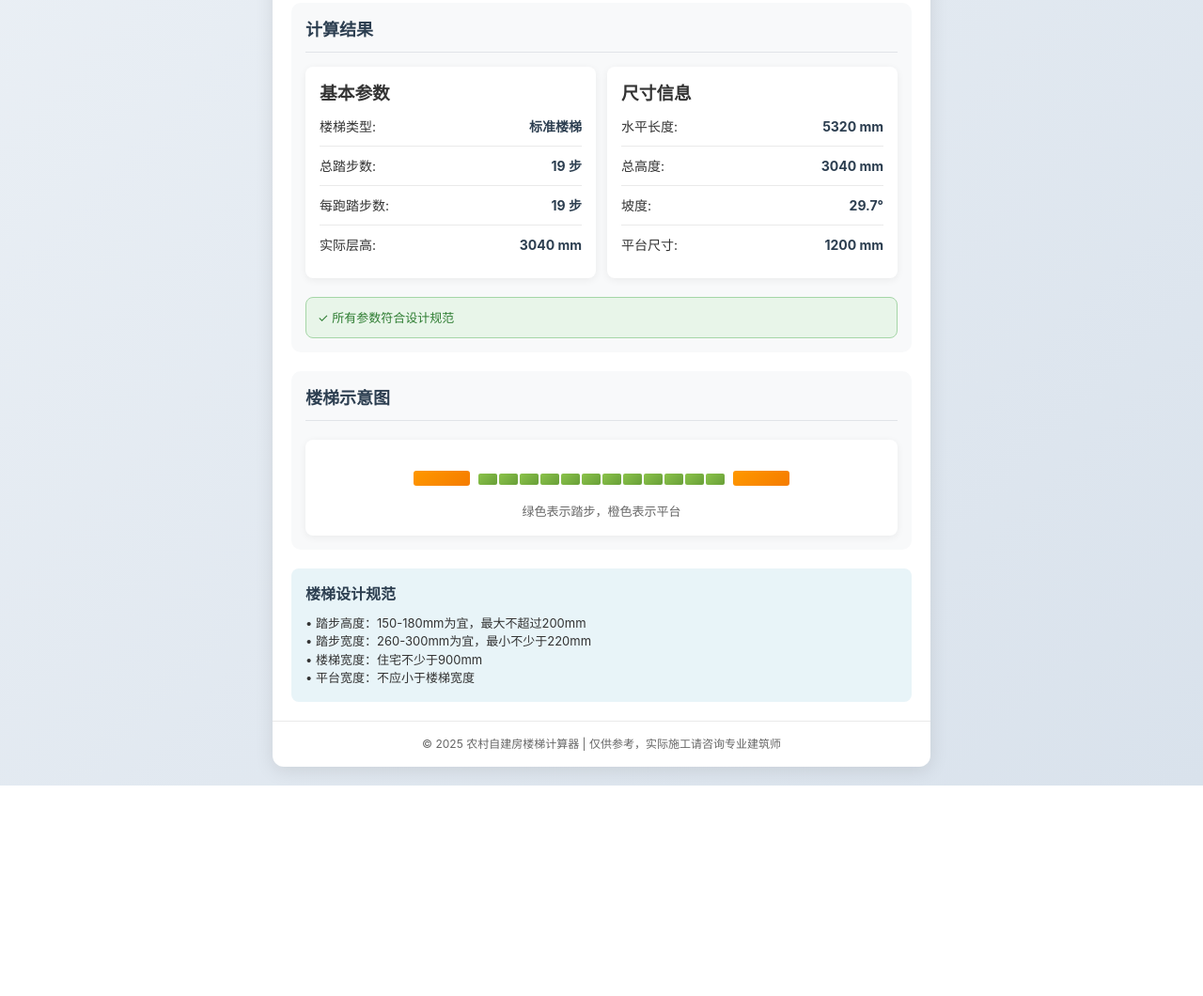
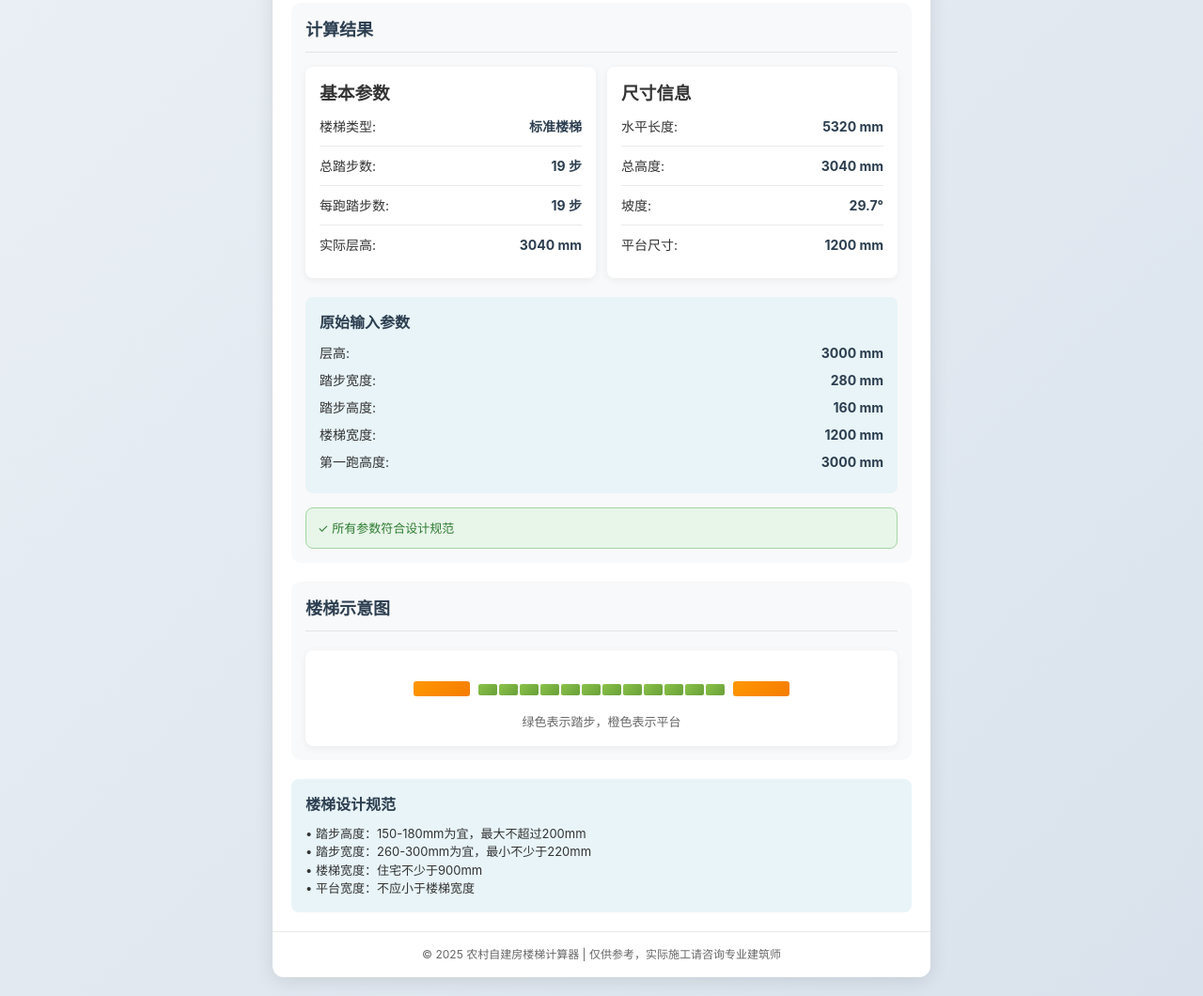
Before and after one commit to zhagons/StairCalculator, a plain HTML site: page index.html in a window 1280 px wide. Shown: the part 888-1948 px from the top of the page at 94% size. Before the commit the page ends 1724 px from the top, so only its background shows below. Drawn offline with Linux system fonts and the light colour scheme.

Commit message:
Add files via upload

```diff
--- a/index.html
+++ b/index.html
@@ -1,9 +1,10 @@
 <!DOCTYPE html>
 <html lang="zh-CN">
+
 <head>
     <meta charset="UTF-8">
     <meta name="viewport" content="width=device-width, initial-scale=1.0, maximum-scale=1.0, user-scalable=no">
-     <link rel="shortcut icon" href="./favicon.ico">
+    <link rel="shortcut icon" href="./favicon.ico">
     <title>农村自建房楼梯计算器</title>
     <style>
         * {
@@ -13,6 +14,7 @@
             -webkit-tap-highlight-color: transparent;
             font-family: -apple-system, BlinkMacSystemFont, 'Helvetica Neue', sans-serif;
         }
+
         body {
             background: linear-gradient(135deg, #f0f4f8 0%, #d9e2ec 100%);
             min-height: 100vh;
@@ -20,6 +22,7 @@
             color: #333;
             line-height: 1.5;
         }
+
         .container {
             background: white;
             border-radius: 12px;
@@ -28,30 +31,36 @@
             max-width: 100%;
             margin: 0 auto;
         }
+
         header {
             background: linear-gradient(135deg, #2c3e50 0%, #4a6572 100%);
             color: white;
             padding: 20px 15px;
             text-align: center;
         }
+
         h1 {
             font-size: 22px;
             margin-bottom: 8px;
             font-weight: 600;
         }
+
         .subtitle {
             font-size: 14px;
             opacity: 0.9;
         }
+
         .content {
             padding: 15px;
         }
+
         .section {
             margin-bottom: 20px;
             background: #f8f9fa;
             border-radius: 10px;
             padding: 15px;
         }
+
         h2 {
             color: #2c3e50;
             font-size: 18px;
@@ -60,9 +69,11 @@
             border-bottom: 1px solid #e1e4e8;
             font-weight: 600;
         }
+
         .input-group {
             margin-bottom: 15px;
         }
+
         label {
             display: block;
             margin-bottom: 0;
@@ -70,7 +81,9 @@
             font-weight: 500;
             font-size: 14px;
         }
-        input, select {
+
+        input,
+        select {
             width: 100%;
             padding: 12px;
             border: 1px solid #d1d8e0;
@@ -80,22 +93,27 @@
             -webkit-appearance: none;
             appearance: none;
         }
-        input:focus, select:focus {
+
+        input:focus,
+        select:focus {
             outline: none;
             border-color: #4a6572;
             box-shadow: 0 0 0 2px rgba(74, 101, 114, 0.2);
         }
+
         .unit {
             color: #777;
             font-size: 12px;
             margin-left: 4px;
         }
+
         .radio-group {
             display: grid;
             grid-template-columns: repeat(3, 1fr);
             gap: 8px;
             margin-bottom: 15px;
         }
+
         .radio-option {
             display: flex;
             align-items: center;
@@ -109,14 +127,17 @@
             transition: all 0.2s;
             border: 1px solid transparent;
         }
+
         .radio-option.active {
             background: #d4e6f1;
             border-color: #2c3e50;
             font-weight: 500;
         }
+
         .radio-option input {
             display: none;
         }
+
         .custom-run-config {
             margin-top: 15px;
             padding: 12px;
@@ -124,20 +145,24 @@
             border-radius: 8px;
             border: 1px dashed #6ab0de;
         }
+
         .run-config-item {
             display: flex;
             align-items: center;
             margin-bottom: 10px;
             gap: 8px;
         }
+
         .run-config-item label {
             min-width: 80px;
             margin-bottom: 0;
             font-size: 14px;
         }
+
         .run-config-item input {
             flex: 1;
         }
+
         button {
             background: linear-gradient(135deg, #2c3e50 0%, #4a6572 100%);
             color: white;
@@ -151,21 +176,25 @@
             width: 100%;
             margin: 15px 0;
         }
+
         button:active {
             transform: scale(0.98);
         }
+
         .result-grid {
             display: grid;
             grid-template-columns: 1fr;
             gap: 12px;
             margin-bottom: 20px;
         }
+
         .result-card {
             background: white;
             padding: 15px;
             border-radius: 8px;
             box-shadow: 0 2px 8px rgba(0, 0, 0, 0.06);
         }
+
         .result-item {
             display: flex;
             justify-content: space-between;
@@ -173,13 +202,40 @@
             border-bottom: 1px solid #eaeaea;
             font-size: 14px;
         }
+
         .result-item:last-child {
             border-bottom: none;
         }
+
         .value {
             font-weight: bold;
             color: #2c3e50;
         }
+
+        .original-params {
+            background: #e8f4f8;
+            padding: 15px;
+            border-radius: 8px;
+            margin-top: 15px;
+        }
+
+        .original-params h3 {
+            color: #2c3e50;
+            margin-bottom: 10px;
+            font-size: 16px;
+        }
+
+        .param-item {
+            display: flex;
+            justify-content: space-between;
+            margin-bottom: 8px;
+            font-size: 14px;
+        }
+
+        .param-item:last-child {
+            margin-bottom: 0;
+        }
+
         .visualization {
             margin-top: 20px;
             padding: 15px;
@@ -188,6 +244,7 @@
             box-shadow: 0 2px 8px rgba(0, 0, 0, 0.06);
             overflow-x: auto;
         }
+
         .stair-case {
             display: flex;
             flex-direction: column;
@@ -195,11 +252,13 @@
             margin: 10px 0;
             min-width: 300px;
         }
+
         .stair-run {
             display: flex;
             margin: 8px 0;
             align-items: flex-end;
         }
+
         .stair {
             width: 20px;
             height: 12px;
@@ -207,6 +266,7 @@
             margin: 1px;
             border-radius: 2px;
         }
+
         .stair-platform {
             width: 60px;
             height: 16px;
@@ -214,6 +274,7 @@
             margin: 0 8px;
             border-radius: 3px;
         }
+
         .spec-note {
             background: #e8f4f8;
             padding: 15px;
@@ -222,11 +283,13 @@
             font-size: 13px;
             line-height: 1.5;
         }
+
         .spec-note h3 {
             color: #2c3e50;
             margin-bottom: 10px;
             font-size: 16px;
         }
+
         .validation {
             margin-top: 15px;
             padding: 12px;
@@ -234,21 +297,25 @@
             font-size: 13px;
             line-height: 1.4;
         }
+
         .validation.valid {
             background: #e8f5e9;
             color: #2e7d32;
             border: 1px solid #a5d6a7;
         }
+
         .validation.warning {
             background: #fff3e0;
             color: #ef6c00;
             border: 1px solid #ffb74d;
         }
+
         .validation.error {
             background: #ffebee;
             color: #c62828;
             border: 1px solid #ef9a9a;
         }
+
         footer {
             text-align: center;
             padding: 15px;
@@ -268,15 +335,18 @@
             body {
                 padding: 20px;
             }
+
             .container {
                 max-width: 700px;
             }
+
             .content {
                 padding: 20px;
             }
         }
     </style>
 </head>
+
 <body>
     <div class="container">
         <header>
@@ -305,7 +375,8 @@
 
                 <div class="input-group">
                     <label for="floor-height">层高 <span class="unit">(mm)</span></label>
-                    <input type="number" id="floor-height" value="3000" min="2000" max="5000" onchange="updateCustomRunHeights()">
+                    <input type="number" id="floor-height" value="3000" min="2000" max="5000"
+                        onchange="updateCustomRunHeights()">
                 </div>
 
                 <div class="input-group">
@@ -320,24 +391,28 @@
 
                 <div class="input-group">
                     <label for="stair-width">楼梯宽度 <span class="unit">(mm)</span></label>
-                    <input type="number" id="stair-width" value="1200" min="800" max="1500" onchange="calculateStairs()">
+                    <input type="number" id="stair-width" value="1200" min="800" max="1500"
+                        onchange="calculateStairs()">
                 </div>
 
                 <div class="custom-run-config" id="custom-run-config">
                     <h3 style="font-size: 16px; margin-bottom: 12px;">自定义跑高设置</h3>
                     <div class="run-config-item">
                         <label for="run1-height">第一跑:</label>
-                        <input type="number" id="run1-height" value="1500" min="500" max="2500" onchange="calculateStairs()">
+                        <input type="number" id="run1-height" value="1500" min="500" max="2500"
+                            onchange="calculateStairs()">
                         <span class="unit">mm</span>
                     </div>
                     <div class="run-config-item">
                         <label for="run2-height">第二跑:</label>
-                        <input type="number" id="run2-height" value="1500" min="500" max="2500" onchange="calculateStairs()">
+                        <input type="number" id="run2-height" value="1500" min="500" max="2500"
+                            onchange="calculateStairs()">
                         <span class="unit">mm</span>
                     </div>
                     <div class="run-config-item" id="run3-config" style="display:none">
                         <label for="run3-height">第三跑:</label>
-                        <input type="number" id="run3-height" value="1000" min="0" max="2500" onchange="calculateStairs()">
+                        <input type="number" id="run3-height" value="1000" min="0" max="2500"
+                            onchange="calculateStairs()">
                         <span class="unit">mm</span>
                     </div>
                 </div>
@@ -387,6 +462,39 @@
                             <span>平台尺寸:</span>
                             <span class="value" id="platform-size">1200 mm</span>
                         </div>
+                    </div>
+                </div>
+
+                <!-- 原始参数显示区域 -->
+                <div class="original-params">
+                    <h3>原始输入参数</h3>
+                    <div class="param-item">
+                        <span>层高:</span>
+                        <span class="value" id="original-floor-height">3000 mm</span>
+                    </div>
+                    <div class="param-item">
+                        <span>踏步宽度:</span>
+                        <span class="value" id="original-step-width">280 mm</span>
+                    </div>
+                    <div class="param-item">
+                        <span>踏步高度:</span>
+                        <span class="value" id="original-step-height">160 mm</span>
+                    </div>
+                    <div class="param-item">
+                        <span>楼梯宽度:</span>
+                        <span class="value" id="original-stair-width">1200 mm</span>
+                    </div>
+                    <div class="param-item" id="original-run1">
+                        <span>第一跑高度:</span>
+                        <span class="value">1500 mm</span>
+                    </div>
+                    <div class="param-item" id="original-run2">
+                        <span>第二跑高度:</span>
+                        <span class="value">1500 mm</span>
+                    </div>
+                    <div class="param-item" id="original-run3" style="display:none">
+                        <span>第三跑高度:</span>
+                        <span class="value">1000 mm</span>
                     </div>
                 </div>
 
@@ -457,11 +565,14 @@
 
         function updateCustomRunVisibility() {
             const run3Config = document.getElementById('run3-config');
+            const originalRun3 = document.getElementById('original-run3');
 
             if (currentStairType === 'three-run') {
                 run3Config.style.display = 'flex';
+                originalRun3.style.display = 'flex';
             } else {
                 run3Config.style.display = 'none';
+                originalRun3.style.display = 'none';
             }
         }
 
@@ -503,6 +614,9 @@
             const run2Height = parseInt(document.getElementById('run2-height').value) || 0;
             const run3Height = parseInt(document.getElementById('run3-height').value) || 0;
 
+            // 更新原始参数显示
+            updateOriginalParams(floorHeight, stepWidth, stepHeight, stairWidth, run1Height, run2Height, run3Height);
+
             let totalSteps, stepsPerRun, stairLength, actualHeight;
             let run1Steps = 0, run2Steps = 0, run3Steps = 0;
 
@@ -540,7 +654,7 @@
             // 更新结果显示
             document.getElementById('stair-type-result').textContent =
                 currentStairType === 'standard' ? '标准楼梯' :
-                currentStairType === 'two-run' ? '两跑楼梯' : '三跑楼梯';
+                    currentStairType === 'two-run' ? '两跑楼梯' : '三跑楼梯';
 
             document.getElementById('steps-count').textContent = totalSteps + ' 步';
 
@@ -563,6 +677,37 @@
 
             // 更新楼梯可视化
             updateStairVisualization(currentStairType, run1Steps, run2Steps, run3Steps);
+        }
+
+        function updateOriginalParams(floorHeight, stepWidth, stepHeight, stairWidth, run1Height, run2Height, run3Height) {
+            document.getElementById('original-floor-height').textContent = floorHeight + ' mm';
+            document.getElementById('original-step-width').textContent = stepWidth + ' mm';
+            document.getElementById('original-step-height').textContent = stepHeight + ' mm';
+            document.getElementById('original-stair-width').textContent = stairWidth + ' mm';
+
+            // 更新跑高显示
+            const run1Element = document.querySelector('#original-run1 .value');
+            const run2Element = document.querySelector('#original-run2 .value');
+            const run3Element = document.querySelector('#original-run3 .value');
+
+            if (run1Element) run1Element.textContent = run1Height + ' mm';
+            if (run2Element) run2Element.textContent = run2Height + ' mm';
+            if (run3Element) run3Element.textContent = run3Height + ' mm';
+
+            // 根据楼梯类型显示/隐藏跑高参数
+            const run2Display = document.getElementById('original-run2');
+            const run3Display = document.getElementById('original-run3');
+
+            if (currentStairType === 'standard') {
+                run2Display.style.display = 'none';
+                run3Display.style.display = 'none';
+            } else if (currentStairType === 'two-run') {
+                run2Display.style.display = 'flex';
+                run3Display.style.display = 'none';
+            } else {
+                run2Display.style.display = 'flex';
+                run3Display.style.display = 'flex';
+            }
         }
 
         function validateResults(stepHeight, stepWidth, slopeAngle, stairWidth, actualHeight, floorHeight) {
@@ -698,14 +843,14 @@
         }
 
         // 初始化
-        window.onload = function() {
+        window.onload = function () {
             updateCustomRunVisibility();
             updateCustomRunHeights();
             calculateStairs();
 
             // 添加触摸事件处理
             document.querySelectorAll('input').forEach(input => {
-                input.addEventListener('input', function() {
+                input.addEventListener('input', function () {
                     if (input.id === 'floor-height') {
                         updateCustomRunHeights();
                     }
@@ -715,4 +860,5 @@
         };
     </script>
 </body>
+
 </html>
```
